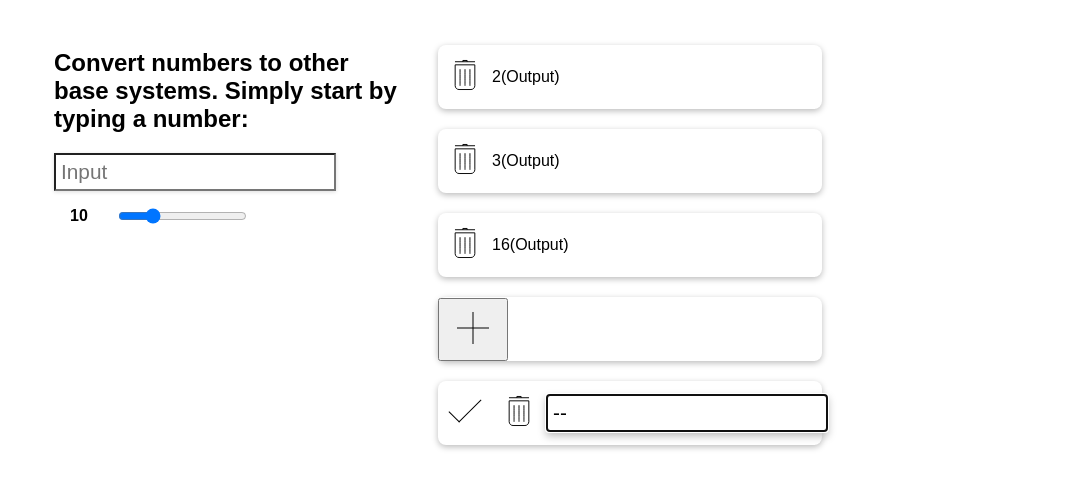
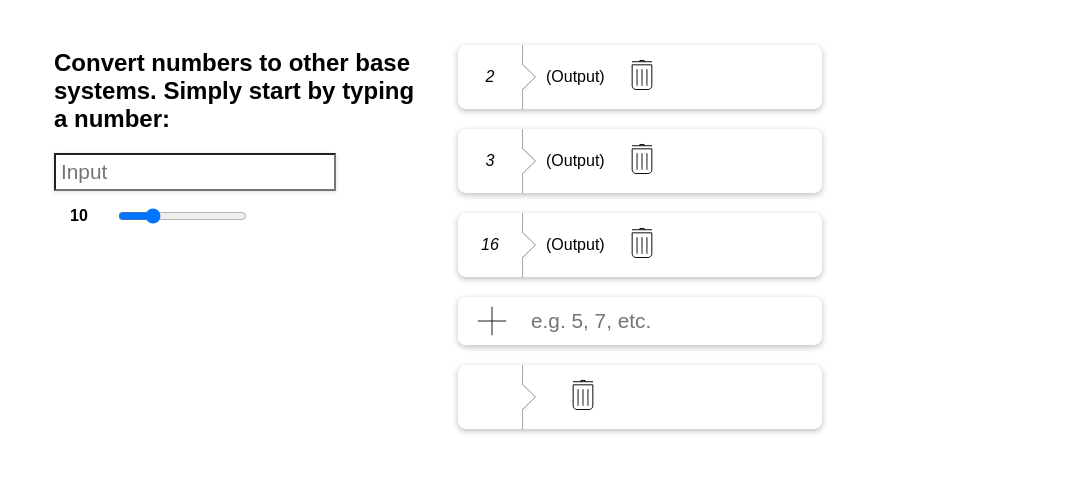
Before and after one commit to christiankaindl/base-converter, a plain HTML site: page index.html in a window 1280 px wide. Both pictures are taken after a click on the button 695 px from the left and 428 px from the top of the page. Shown: the part 99-588 px from the top of the page, without its empty margins (202-1280 px from the left). Drawn offline with Linux system fonts and the light colour scheme.

Commit message:
Some love for the results-area

```diff
--- a/index.html
+++ b/index.html
@@ -41,25 +41,29 @@
 
       <ul class="results">
         <li class="">
+          <div class="result-base">2</div>
+          <img src="divider-arrow.png">
+          <div class="result-number">(Output)</div>
           <div class="delete-button" onclick="removeResultBox(this)">
             <img src="delete.svg"></div>
-          <div class="result-base">2</div>
-          <div class="result-number">(Output)</div>
         </li>
         <li class="">
+          <div class="result-base">3</div>
+          <img src="divider-arrow.png">
+          <div class="result-number">(Output)</div>
           <div class="delete-button" onclick="removeResultBox(this)">
             <img src="delete.svg"></div>
-          <div class="result-base">3</div>
-          <div class="result-number">(Output)</div>
         </li>
         <li class="">
+          <div class="result-base">16</div>
+          <img src="divider-arrow.png">
+          <div class="result-number">(Output)</div>
           <div class="delete-button" onclick="removeResultBox(this)">
             <img src="delete.svg"></div>
-          <div class="result-base">16</div>
-          <div class="result-number">(Output)</div>
         </li>
-        <li class="">
+        <li class="add-base-wrapper">
           <button type="button" id="add-base" class="add-button clickable"><img src="add.svg" alt="Add Base"></button>
+          <input id="new-base" type="text" name="new-base" placeholder="e.g. 5, 7, etc.">
         </li>
       </ul>
   </main>
--- a/main.js
+++ b/main.js
@@ -90,44 +90,28 @@ function removeResultBox(elem) {
 }
 
 function addResultBox(e) {
-    var newListItem = document.createElement('LI');
-    var baseValue = "5";
-    var baseElement = document.createElement('INPUT');
-    var textElement = document.createElement('DIV');
-    var doneButton = document.createElement('DIV');
-    var deleteButton = document.createElement('DIV');
-    var doneImage = document.createElement('IMG');
-    var deleteImage = document.createElement('IMG');
+    var newListItem = document.createElement('LI'),
+        baseElement = document.createElement('DIV'),
+        numberElement = document.createElement('DIV'),
+        deleteButton = document.createElement('DIV'),
+        deleteImage = document.createElement('IMG'),
+        dividerImage = document.createElement('IMG');
 
     deleteImage.setAttribute('src', 'delete.svg');
-    doneImage.setAttribute('src', 'done.svg');
-
-    doneButton.appendChild(doneImage);
     deleteButton.appendChild(deleteImage);
-    doneButton.setAttribute('class', 'edit-mode done-button clickable');
-    deleteButton.setAttribute('class', 'edit-mode delete-button clickable');
-    doneButton.setAttribute('onclick', 'leaveEditMode(this);');
+    deleteButton.setAttribute('class', 'delete-button');
     deleteButton.setAttribute('onclick', 'removeResultBox(this);');
 
+    baseElement.setAttribute('class', 'result-base');
+    numberElement.setAttribute('class', 'result-number');
+    dividerImage.setAttribute('src', 'divider-arrow.png');
 
-    baseElement.setAttribute('class', 'result-base');
-    baseElement.setAttribute('type', 'text');
-    baseElement.setAttribute('value', '--');
-    baseElement.setAttribute('onfocus', 'enterEditMode(this);')
-    textElement.setAttribute('class', 'result-number');
+    newListItem.appendChild(baseElement);
+    newListItem.appendChild(dividerImage);
+    newListItem.appendChild(numberElement);
+    newListItem.appendChild(deleteButton);
 
-    baseElement.innerHTML = baseValue;
-    textElement.innerHTML = "";
-
-    newListItem.appendChild(doneButton);
-    newListItem.appendChild(deleteButton);
-    newListItem.appendChild(baseElement);
-    newListItem.appendChild(textElement);
-
-    console.log(newListItem);
     document.getElementsByClassName('results')[0].appendChild(newListItem);
-
-    baseElement.focus();
 }
 
 function updateResultBoxArray() {
--- a/styles.css
+++ b/styles.css
@@ -30,6 +30,14 @@ main {
   height: 80%;
 }
 
+.result-base {
+  width: 64px;
+  text-align: center;
+  font-style: italic;
+}
+.result-number {
+  padding: 0 10px;
+}
 h1 {
   margin: 0;
   font-weight: normal;
@@ -77,6 +85,24 @@ input[type="text"]:hover, input[type="text"]:focus {
 input[type="range"] {
   margin: 0;
 }
+.results li.add-base-wrapper {
+  height: 48px;
+}
+#add-base img {
+  height: 48px;
+}
+#new-base {
+  border: none;
+  box-shadow: none;
+  margin: 0;
+}
+button {
+  border: none;
+  background-color: white;
+  padding: 0 10px;
+  height: 48px;
+  border-radius: 8px;
+}
 @media (min-width: 900px) {
   header {
     height: 128px;
```
Also changed, not shown: divider-arrow.png (added).
